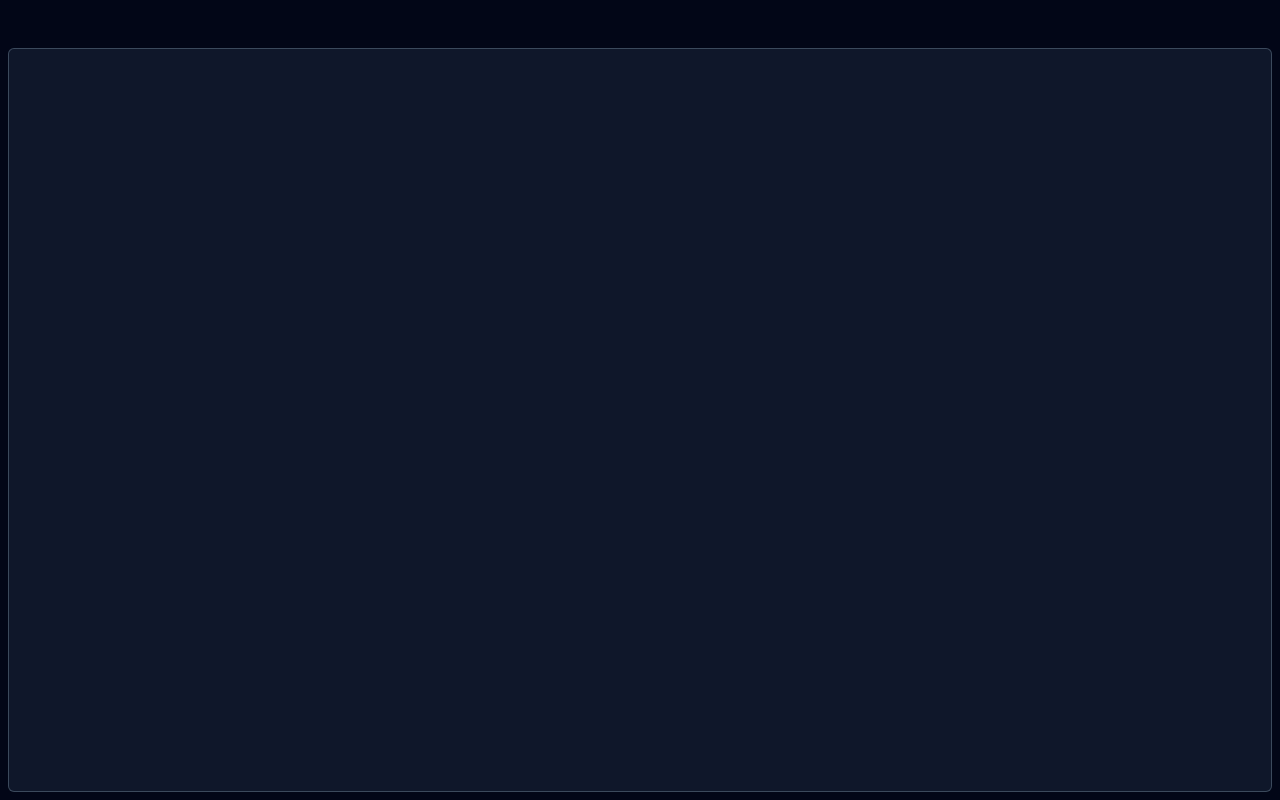
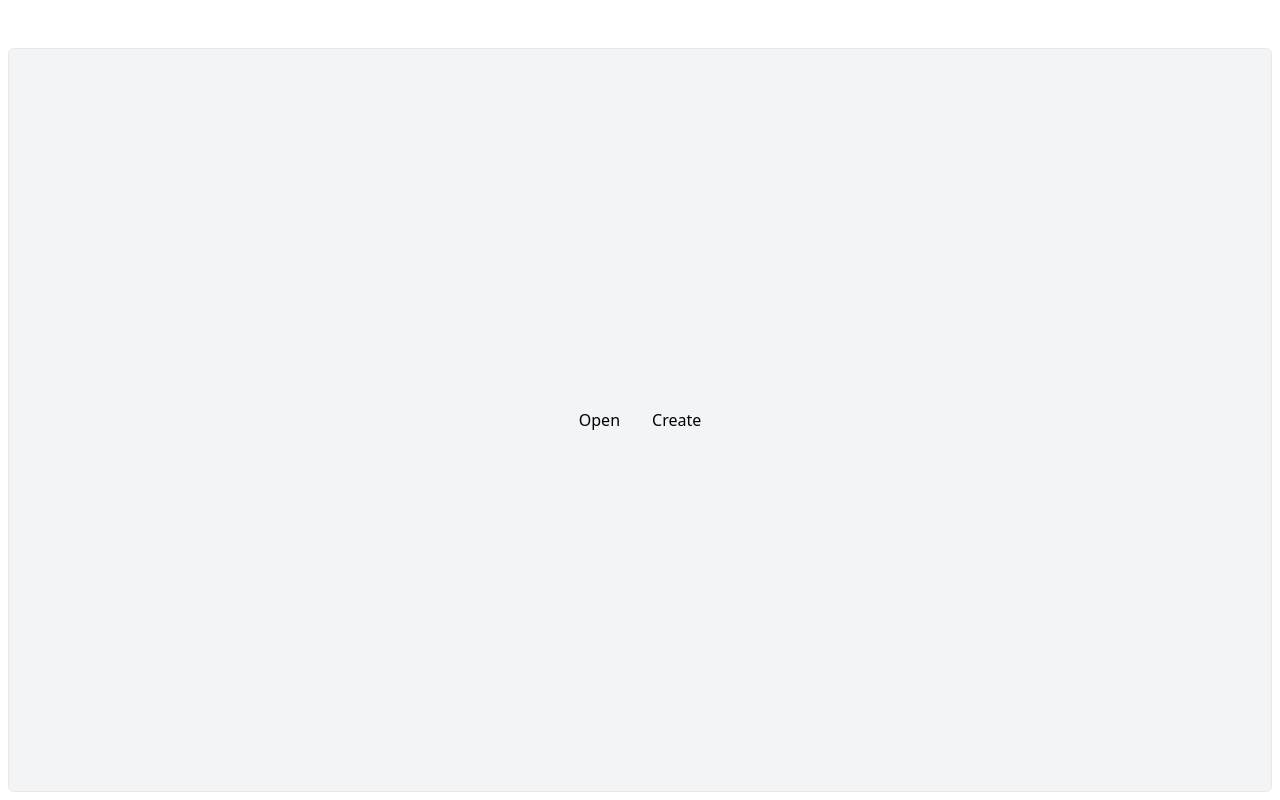
Before and after one commit to Ampoi/Pasta, a Vue app: page / in a window 1280 px wide. Built offline with nearby package versions, Linux system fonts and the light colour scheme.

Commit message:
ブロックのデザイン作った

```diff
--- a/src/App.vue
+++ b/src/App.vue
@@ -1,5 +1,5 @@
 <template>
-  <div class="w-screen h-screen flex flex-col bg-slate-950 text-white">
+  <div class="w-screen h-screen flex flex-col">
     <header
       data-tauri-drag-region
       class="flex flex-row items-end basis-12 p-2">
@@ -8,10 +8,31 @@
         type="text"
         class="bg-transparent py-1 px-2 rounded-md outline-none">
     </header>
-    <main class="m-2 mt-0 grow border-[1px] bg-slate-900 border-slate-600/80 rounded-md">
+    <main class="m-2 mt-0 grow border-[1px] bg-gray-100 border-gray-200 rounded-md">
       <div
-        v-for="block in blocks">
-        {{ block.value }}
+        class="w-full h-full p-4"
+        v-if="projectPath">
+        <div
+          v-for="block in blocks"
+          class="bg-white p-2 rounded-xl w-[520px] flex flex-col gap-2 border-gray-200 border-[1px] shadow-xl shadow-gray-300/40">
+          <div class="flex flex-row">
+            <input
+              type="text"
+              class="bg-gray-100 px-2 py-1 rounded-md outline-none">
+          </div>
+          <div class="bg-gray-100 p-2 rounded-md whitespace-pre-wrap">
+            {{ block.value.code }}
+          </div>
+        </div>
+      </div>
+      <div
+        class="w-full h-full grid place-content-center"
+        v-else>
+        <div class="flex flex-row gap-8 items-center">
+          <button
+            @click="openProject">Open</button>
+          <button>Create</button>
+        </div>
       </div>
     </main>
   </div>
@@ -19,9 +40,11 @@
 <script setup lang="ts">
 import { dialog, fs } from '@tauri-apps/api';
 import { appWindow } from '@tauri-apps/api/window';
-import {  ref, watch } from 'vue';
+import { ref, watch } from 'vue';
+import { getSettings } from './utils/getSettings';
 
-const blockPaths = ref<string[]>([])
+const projectPath = ref<string>()
+
 type Block = {
   title?: string
   value: {
@@ -32,35 +55,11 @@ type Block = {
 }
 const blocks = ref<Block[]>()
 
-function getSettings(code: string){
-  let isPastaSetting = false
-  const settings: Record<string, string> = {}
-  code.split("\n").forEach((line) => {
-    if( line == "// == PASTA START ==" ){
-      isPastaSetting = true
-    }else if( line == "// === PASTA END ===" ){
-      isPastaSetting = false
-    }else if( isPastaSetting ){
-      const settingText = line.slice(3, line.length)
+watch(projectPath, async () => {
+  if( !projectPath.value ) return
 
-      let separateSymbolIndex: number | undefined = undefined
-      for( let i = 0; i < settingText.length; i++ ){
-        if( settingText.slice(i, i+2) == ": " ) separateSymbolIndex = i
-      }
-      if( typeof separateSymbolIndex != "number" ) throw new Error("分割シンボルを見つけられませんでした")
-      console.log(separateSymbolIndex)
-
-      const key = settingText.slice(0, separateSymbolIndex)
-      const value = settingText.slice(separateSymbolIndex+2, settingText.length)
-      settings[key] = value
-    }
-  })
-
-  return settings
-}
-
-watch(blockPaths, async () => {
-  blocks.value = await Promise.all(blockPaths.value.map(async (path) => {
+  const blockPaths = (await fs.readDir(projectPath.value)).map(file => file.path);
+  blocks.value = await Promise.all(blockPaths.map(async (path) => {
     const value = await fs.readTextFile(path)
 
     const settings = getSettings(value)
@@ -77,18 +76,14 @@ watch(blockPaths, async () => {
   }))
 })
 
-appWindow.listen("open", async () => {
+async function openProject(){
   const path = await dialog.open({
     directory: true,
     multiple: false
   });
   if( typeof path != "string" ) throw new Error("パスが想定外の型です！　型：" + typeof path)
+  projectPath.value = path
+}
 
-  try {
-    const filePaths = (await fs.readDir(path)).map(file => file.path);
-    blockPaths.value = filePaths
-  } catch (error) {
-    console.error('Error listing files in directory:', error);
-  }
-})
+appWindow.listen("open", openProject)
 </script>
--- /dev/null
+++ b/src/utils/getSettings.ts
@@ -0,0 +1,26 @@
+export function getSettings(code: string) {
+    let isPastaSetting = false
+    const settings: Record<string, string> = {}
+    code.split("\n").forEach((line) => {
+        if (line == "// == PASTA START ==") {
+            isPastaSetting = true
+        } else if (line == "// === PASTA END ===") {
+            isPastaSetting = false
+        } else if (isPastaSetting) {
+            const settingText = line.slice(3, line.length)
+
+            let separateSymbolIndex: number | undefined = undefined
+            for (let i = 0; i < settingText.length; i++) {
+                if (settingText.slice(i, i + 2) == ": ") separateSymbolIndex = i
+            }
+            if (typeof separateSymbolIndex != "number") throw new Error("分割シンボルを見つけられませんでした")
+            console.log(separateSymbolIndex)
+
+            const key = settingText.slice(0, separateSymbolIndex)
+            const value = settingText.slice(separateSymbolIndex + 2, settingText.length)
+            settings[key] = value
+        }
+    })
+
+    return settings
+}
```
